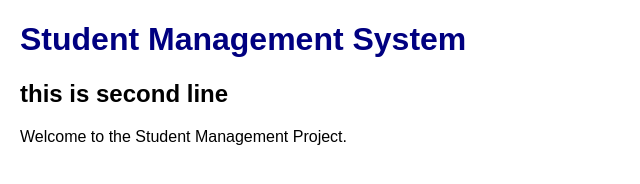
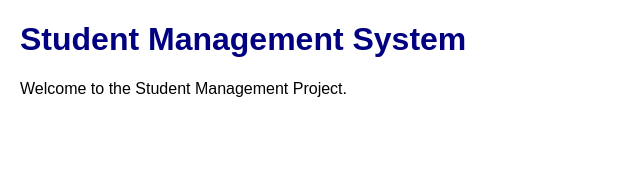
Before and after one commit to Santoshbhise18/student-management, a plain HTML site: page index.html in a window 1280 px wide. Shown: the whole page, without its empty margins (0-640 px from the left). Drawn offline with Linux system fonts and the light colour scheme.

Commit message:
Revert "add login form"
This reverts commit 7fe17378c3c760686be85ba588237406ceb3ab60.

```diff
--- a/index.html
+++ b/index.html
@@ -9,7 +9,6 @@
 </head>
 <body>
     <h1>Student Management System</h1>
-    <h2>this is second line</h2>
     <p>Welcome to the Student Management Project.</p>
 </body>
 </html>
```
